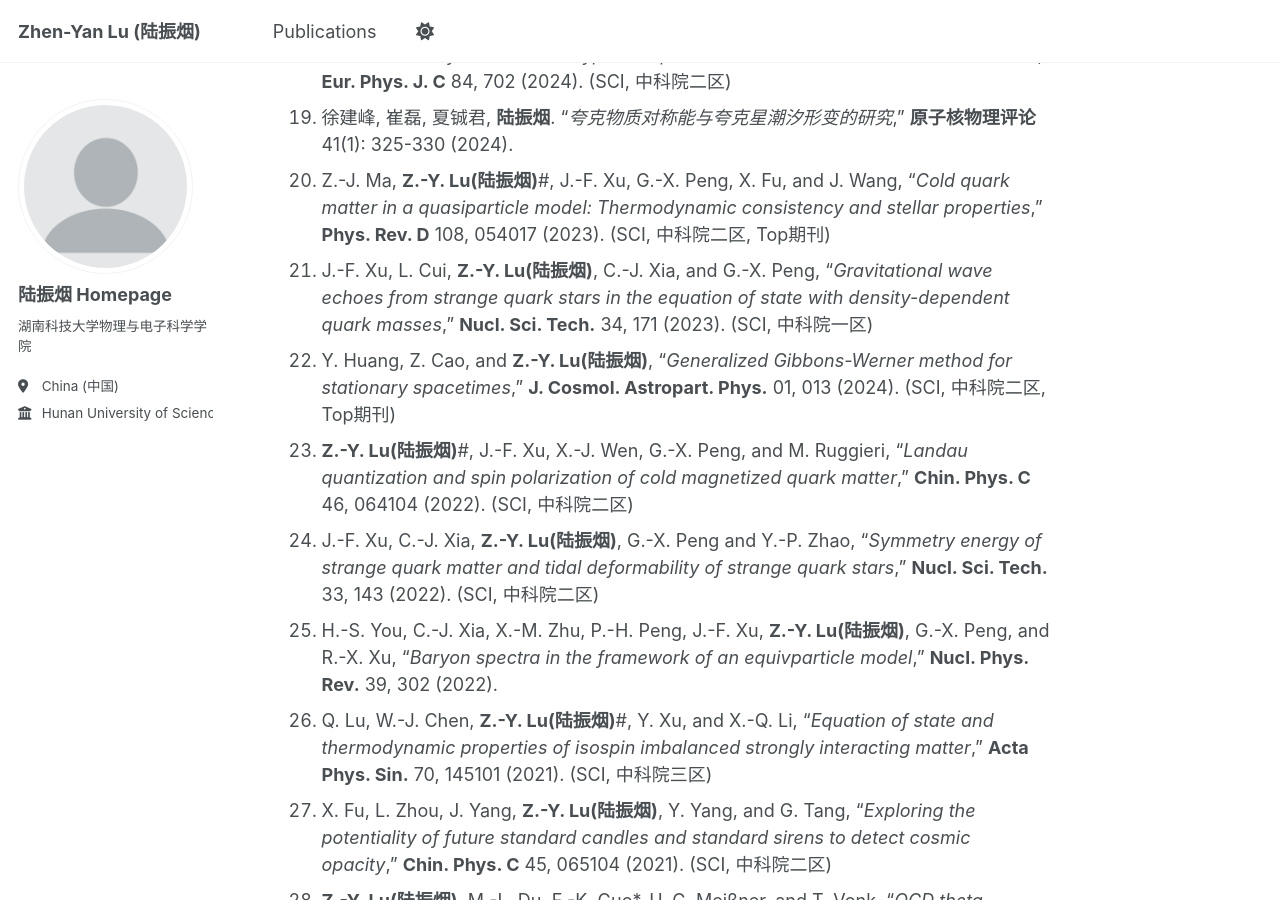
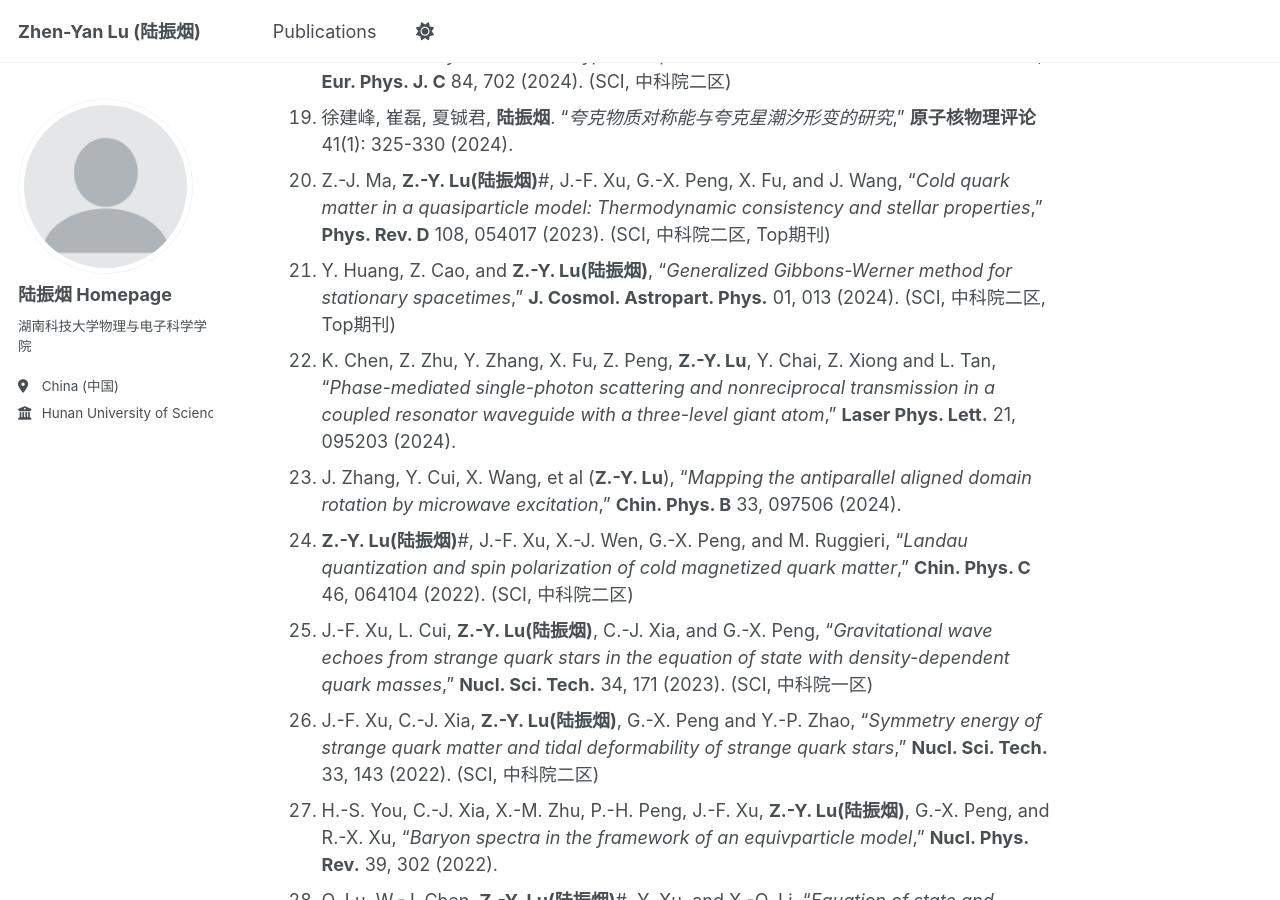
Before and after one commit to luzhenyan-stack/luzhenyan.github.io, a Jekyll site: the page built from _pages/about.md, in a window 1280 px wide and 900 px high, scrolled down 3311 px. Built offline with Jekyll 4.4.1, drawn with Linux system fonts in a browser that asks for light colours; a script that is not in the unit is left out.

Commit message:
Update about.md

```diff
--- a/_pages/about.md
+++ b/_pages/about.md
@@ -78,25 +78,27 @@ redirect_from:
 18. M. Wang, X. Fu, B. Xu, Y. Huang, Y. Yang, **Z.-Y. Lu(陆振烟)**, “_Testing the cosmic distance duality relation with Type Ia supernova and transverse BAO measurements_,” **Eur. Phys. J. C** 84, 702 (2024). (SCI, 中科院二区)
 19. 徐建峰, 崔磊, 夏铖君, **陆振烟**. “_夸克物质对称能与夸克星潮汐形变的研究_,” **原子核物理评论** 41(1): 325-330 (2024).
 20. Z.-J. Ma, **Z.-Y. Lu(陆振烟)**#, J.-F. Xu, G.-X. Peng, X. Fu, and J. Wang, “_Cold quark matter in a quasiparticle model: Thermodynamic consistency and stellar properties_,” **Phys. Rev. D** 108, 054017 (2023). (SCI, 中科院二区, Top期刊)
-21. J.-F. Xu, L. Cui, **Z.-Y. Lu(陆振烟)**, C.-J. Xia, and G.-X. Peng, “_Gravitational wave echoes from strange quark stars in the equation of state with density-dependent quark masses_,” **Nucl. Sci. Tech.** 34, 171 (2023). (SCI, 中科院一区)
 22. Y. Huang, Z. Cao, and **Z.-Y. Lu(陆振烟)**, “_Generalized Gibbons-Werner method for stationary spacetimes_,” **J. Cosmol. Astropart. Phys.** 01, 013 (2024). (SCI, 中科院二区, Top期刊)
-23. **Z.-Y. Lu(陆振烟)**#, J.-F. Xu, X.-J. Wen, G.-X. Peng, and M. Ruggieri, “_Landau quantization and spin polarization of cold magnetized quark matter_,” **Chin. Phys. C** 46, 064104 (2022). (SCI, 中科院二区)
-24. J.-F. Xu, C.-J. Xia, **Z.-Y. Lu(陆振烟)**, G.-X. Peng and Y.-P. Zhao, “_Symmetry energy of strange quark matter and tidal deformability of strange quark stars_,” **Nucl. Sci. Tech.** 33, 143 (2022). (SCI, 中科院二区)
-25. H.-S. You, C.-J. Xia, X.-M. Zhu, P.-H. Peng, J.-F. Xu, **Z.-Y. Lu(陆振烟)**, G.-X. Peng, and R.-X. Xu, “_Baryon spectra in the framework of an equivparticle model_,” **Nucl. Phys. Rev.** 39, 302 (2022).
-26. Q. Lu, W.-J. Chen, **Z.-Y. Lu(陆振烟)**#, Y. Xu, and X.-Q. Li, “_Equation of state and thermodynamic properties of isospin imbalanced strongly interacting matter_,” **Acta Phys. Sin.** 70, 145101 (2021). (SCI, 中科院三区)
-27. X. Fu, L. Zhou, J. Yang, **Z.-Y. Lu(陆振烟)**, Y. Yang, and G. Tang, “_Exploring the potentiality of future standard candles and standard sirens to detect cosmic opacity_,” **Chin. Phys. C** 45, 065104 (2021). (SCI, 中科院二区)
-28. **Z.-Y. Lu(陆振烟)**, M.-L. Du, F.-K. Guo*, U. G. Meißner, and T. Vonk, “_QCD theta-vacuum energy and axion properties_,” **J. High Energy Phys.** 05, 001 (2020). (SCI, 中科院一区, Top期刊)
-29. **Z.-Y. Lu(陆振烟)**#, C.-J. Xia, and M. Ruggieri, “_Thermodynamics and susceptibilities of isospin imbalanced QCD matter_,” **Eur. Phys. J. C** 80, 46 (2020). (SCI, 中科院二区)
-30. M. Ruggieri, M. N. Chernodub, and **Z.-Y. Lu(陆振烟)**, “_Topological susceptibility, divergent chiral density and phase diagram of chirally imbalanced QCD medium at finite temperature_,” **Phys. Rev. D** 102, 014031 (2020). (SCI, 中科院二区, Top期刊)
-31. **Z.-Y. Lu(陆振烟)** and M. Ruggieri, “_Effect of the chiral phase transition on axion mass and self-coupling_,” **Phys. Rev. D** 100, 014013 (2019). (SCI, 中科院二区, Top期刊)
-32. **Z.-Y. Lu(陆振烟)**, G.-X. Peng*, and K. Zhou, “_Effects of non-Newtonian gravity on the properties of strange stars_,” **Res. Astron. Astrophys.** 17, 11 (2017).
-33. **Z.-Y. Lu(陆振烟)**, G.-X. Peng*, J.-F. Xu, and S. P. Zhang, “_Properties of quark matter in a new quasiparticle model with QCD running coupling_,” **Sci. China Phys. Mech. Astron.** 59, 662001 (2016).
-34. **Z.-Y. Lu(陆振烟)**, G.-X. Peng*, S.-P. Zhang, M. Ruggieri, and V. Greco, “_Quark mass scaling and properties of light-quark matter_,” **Nucl. Sci. Tech.** 27, 148 (2016).
-35. M. Ruggieri, **Z.-Y. Lu(陆振烟)**, and G.-X. Peng, “_Influence of chiral chemical potential, parallel electric, and magnetic fields on the critical temperature of QCD_,” **Phys. Rev. D** 94, 116003 (2016)
-36. J.-F. Xu, G.-X. Peng*, **Z.-Y. Lu(陆振烟)**, and S.-S. Cui, “_Two-flavor quark matter in the perturbation theory with full thermodynamic consistency_,” **Sci. China Phys. Mech. Astron.** 58, 042001 (2015).
-37. S.-S. Cui, G.-X. Peng*, **Z.-Y. Lu(陆振烟)**, C. Peng, and J.-F. Xu, “_Properties of color-flavor locked strange quark matter in an external strong magnetic field_,” **Nucl. Sci. Tech.** 26, 40503 (2015).
-38. C.-J. Xia, G.-X. Peng*, S.-W. Chen, **Z.-Y. Lu(陆振烟)**, and J.-F. Xu, “_Thermodynamic consistency, quark mass scaling, and properties of strange matter_,” **Phys. Rev. D** 89, 105027 (2014).
-39. L. Gao, **Z.-Y. Lu(陆振烟)**, and G.-X. Peng*, “_Density isomer of nuclear matter in an equivalent mass approach_,” **Nucl. Sci. Tech.** 24, 50505 (2013).
+23. K. Chen, Z. Zhu, Y. Zhang, X. Fu, Z. Peng, **Z.-Y. Lu**, Y. Chai, Z. Xiong and L. Tan, “_Phase-mediated single-photon scattering and nonreciprocal transmission in a coupled resonator waveguide with a three-level giant atom_,” **Laser Phys. Lett.** 21, 095203 (2024).
+24. J. Zhang, Y. Cui, X. Wang, et al (**Z.-Y. Lu**), “_Mapping the antiparallel aligned domain rotation by microwave excitation_,” **Chin. Phys. B** 33, 097506 (2024).
+25. **Z.-Y. Lu(陆振烟)**#, J.-F. Xu, X.-J. Wen, G.-X. Peng, and M. Ruggieri, “_Landau quantization and spin polarization of cold magnetized quark matter_,” **Chin. Phys. C** 46, 064104 (2022). (SCI, 中科院二区)
+26. J.-F. Xu, L. Cui, **Z.-Y. Lu(陆振烟)**, C.-J. Xia, and G.-X. Peng, “_Gravitational wave echoes from strange quark stars in the equation of state with density-dependent quark masses_,” **Nucl. Sci. Tech.** 34, 171 (2023). (SCI, 中科院一区)
+27. J.-F. Xu, C.-J. Xia, **Z.-Y. Lu(陆振烟)**, G.-X. Peng and Y.-P. Zhao, “_Symmetry energy of strange quark matter and tidal deformability of strange quark stars_,” **Nucl. Sci. Tech.** 33, 143 (2022). (SCI, 中科院二区)
+28. H.-S. You, C.-J. Xia, X.-M. Zhu, P.-H. Peng, J.-F. Xu, **Z.-Y. Lu(陆振烟)**, G.-X. Peng, and R.-X. Xu, “_Baryon spectra in the framework of an equivparticle model_,” **Nucl. Phys. Rev.** 39, 302 (2022).
+29. Q. Lu, W.-J. Chen, **Z.-Y. Lu(陆振烟)**#, Y. Xu, and X.-Q. Li, “_Equation of state and thermodynamic properties of isospin imbalanced strongly interacting matter_,” **Acta Phys. Sin.** 70, 145101 (2021). (SCI, 中科院三区)
+30. X. Fu, L. Zhou, J. Yang, **Z.-Y. Lu(陆振烟)**, Y. Yang, and G. Tang, “_Exploring the potentiality of future standard candles and standard sirens to detect cosmic opacity_,” **Chin. Phys. C** 45, 065104 (2021). (SCI, 中科院二区)
+31. **Z.-Y. Lu(陆振烟)**, M.-L. Du, F.-K. Guo*, U. G. Meißner, and T. Vonk, “_QCD theta-vacuum energy and axion properties_,” **J. High Energy Phys.** 05, 001 (2020). (SCI, 中科院一区, Top期刊)
+32. **Z.-Y. Lu(陆振烟)**#, C.-J. Xia, and M. Ruggieri, “_Thermodynamics and susceptibilities of isospin imbalanced QCD matter_,” **Eur. Phys. J. C** 80, 46 (2020). (SCI, 中科院二区)
+33. M. Ruggieri, M. N. Chernodub, and **Z.-Y. Lu(陆振烟)**, “_Topological susceptibility, divergent chiral density and phase diagram of chirally imbalanced QCD medium at finite temperature_,” **Phys. Rev. D** 102, 014031 (2020). (SCI, 中科院二区, Top期刊)
+34. **Z.-Y. Lu(陆振烟)** and M. Ruggieri, “_Effect of the chiral phase transition on axion mass and self-coupling_,” **Phys. Rev. D** 100, 014013 (2019). (SCI, 中科院二区, Top期刊)
+35. **Z.-Y. Lu(陆振烟)**, G.-X. Peng*, and K. Zhou, “_Effects of non-Newtonian gravity on the properties of strange stars_,” **Res. Astron. Astrophys.** 17, 11 (2017).
+36. **Z.-Y. Lu(陆振烟)**, G.-X. Peng*, J.-F. Xu, and S. P. Zhang, “_Properties of quark matter in a new quasiparticle model with QCD running coupling_,” **Sci. China Phys. Mech. Astron.** 59, 662001 (2016).
+37. **Z.-Y. Lu(陆振烟)**, G.-X. Peng*, S.-P. Zhang, M. Ruggieri, and V. Greco, “_Quark mass scaling and properties of light-quark matter_,” **Nucl. Sci. Tech.** 27, 148 (2016).
+38. M. Ruggieri, **Z.-Y. Lu(陆振烟)**, and G.-X. Peng, “_Influence of chiral chemical potential, parallel electric, and magnetic fields on the critical temperature of QCD_,” **Phys. Rev. D** 94, 116003 (2016)
+39. J.-F. Xu, G.-X. Peng*, **Z.-Y. Lu(陆振烟)**, and S.-S. Cui, “_Two-flavor quark matter in the perturbation theory with full thermodynamic consistency_,” **Sci. China Phys. Mech. Astron.** 58, 042001 (2015).
+40. S.-S. Cui, G.-X. Peng*, **Z.-Y. Lu(陆振烟)**, C. Peng, and J.-F. Xu, “_Properties of color-flavor locked strange quark matter in an external strong magnetic field_,” **Nucl. Sci. Tech.** 26, 40503 (2015).
+41. C.-J. Xia, G.-X. Peng*, S.-W. Chen, **Z.-Y. Lu(陆振烟)**, and J.-F. Xu, “_Thermodynamic consistency, quark mass scaling, and properties of strange matter_,” **Phys. Rev. D** 89, 105027 (2014).
+42. L. Gao, **Z.-Y. Lu(陆振烟)**, and G.-X. Peng*, “_Density isomer of nuclear matter in an equivalent mass approach_,” **Nucl. Sci. Tech.** 24, 50505 (2013).
 
 主要教研教改论文
 ======
```
